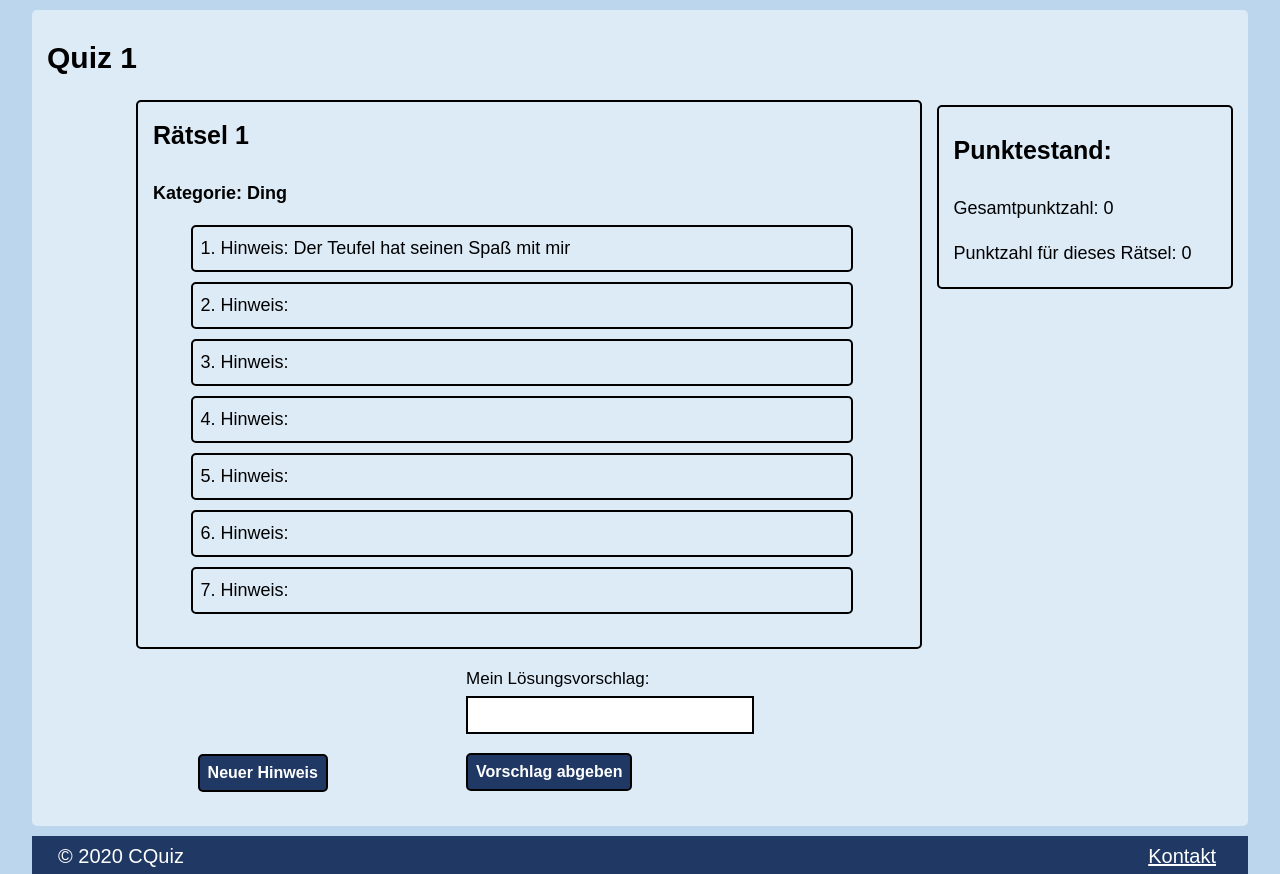
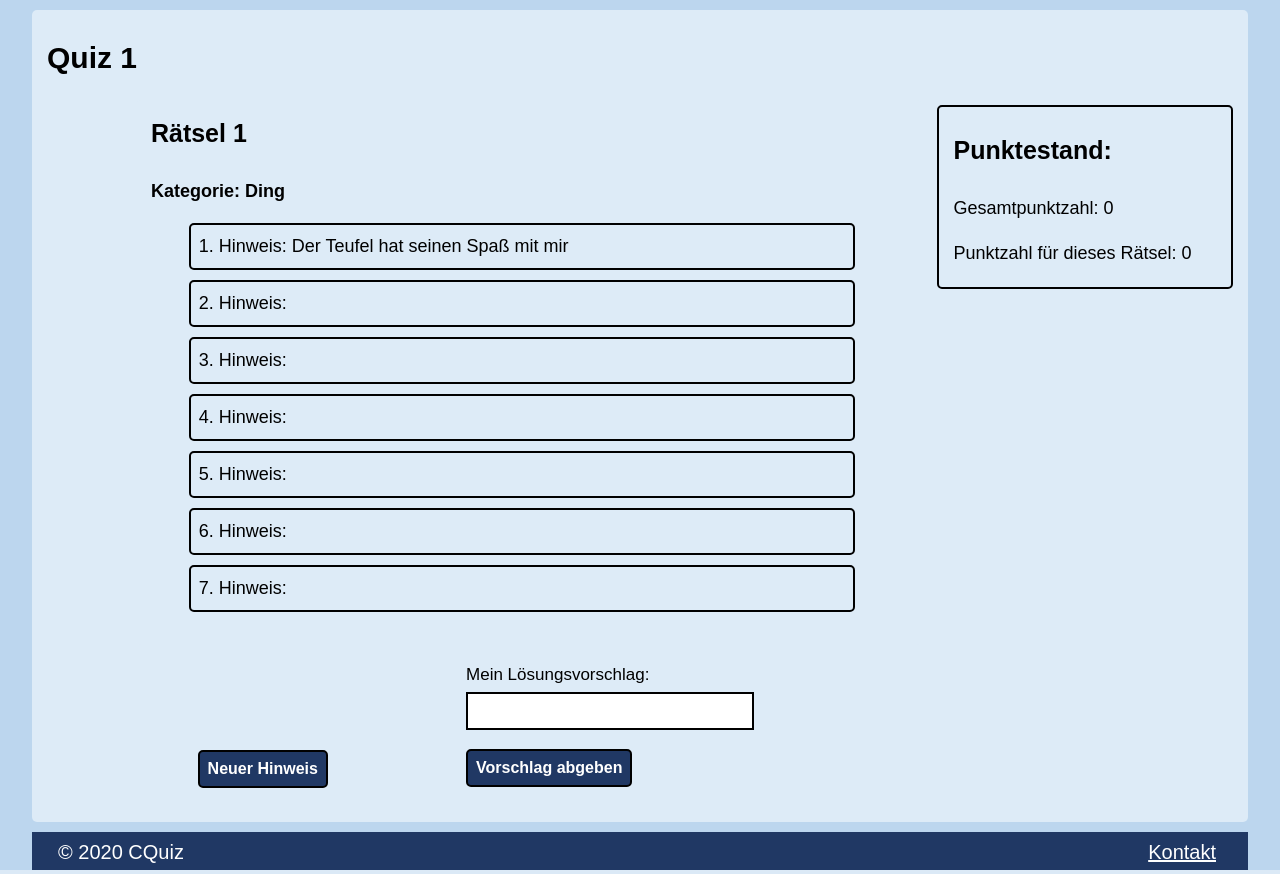
Before and after one commit to ChrissiCl/ChrissiCl.github.io, a PHP site: page /quiz1.html in a window 1280 px wide. Shown: the part 168-1042 px from the top of the page. Run offline with PHP 8.4, Linux system fonts and the light colour scheme.

Commit message:
Fehler verbessert

```diff
--- a/styles/style.css
+++ b/styles/style.css
@@ -252,7 +252,6 @@ section {
 	padding: 0 10px;
 	margin: 0;
 	font-size: 18px;
-	border: 2px solid;
 	border-radius: 5px;
 }
 
```
